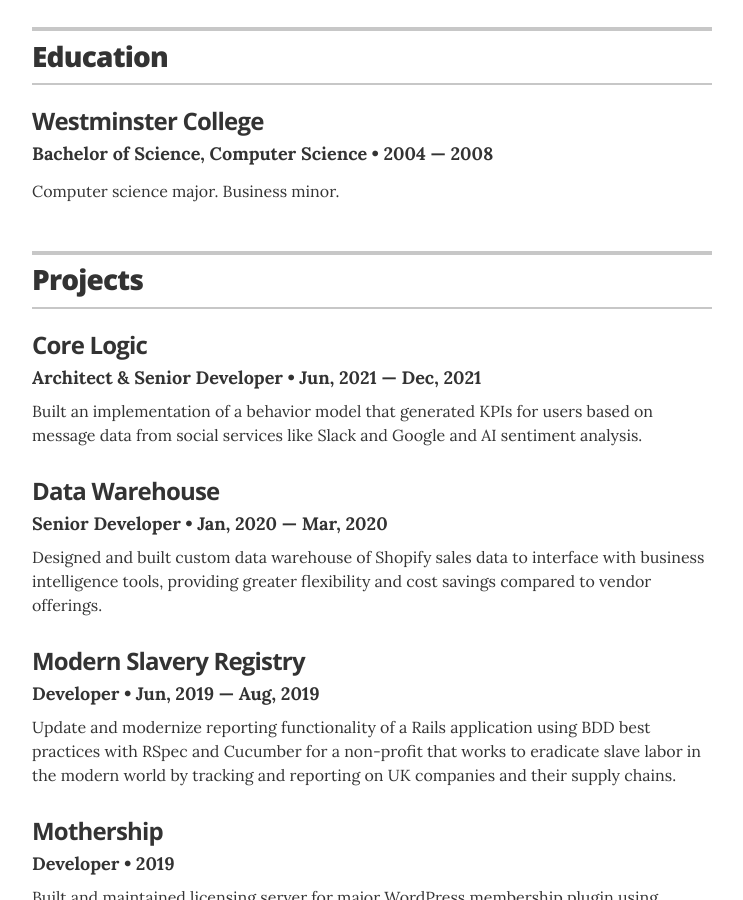
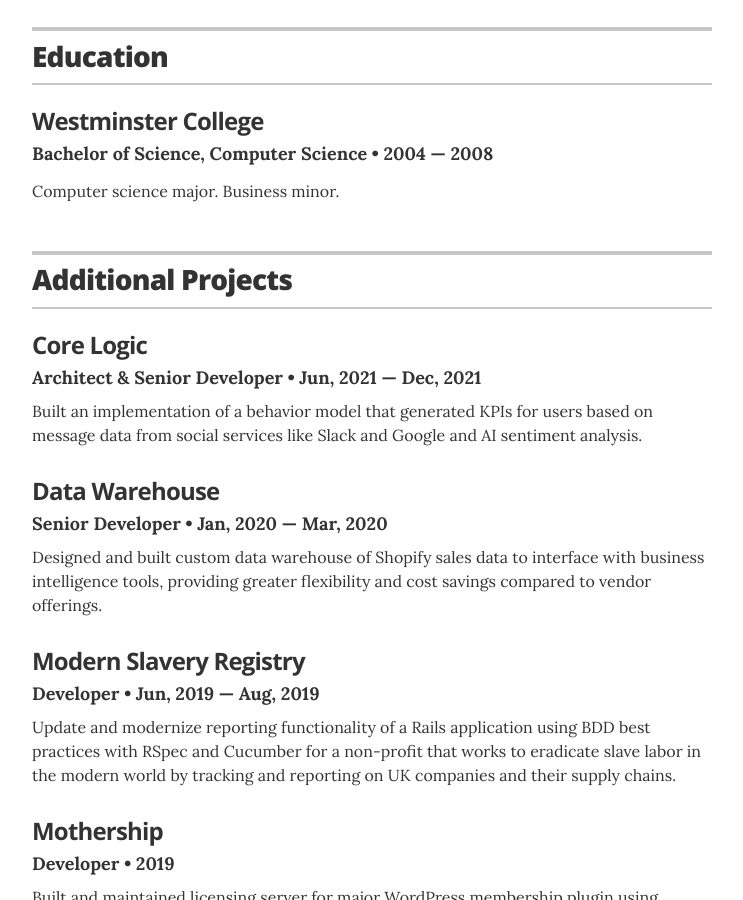
Before and after one commit to btoone/btoone.github.io, a Jekyll site: the page built from index.html, in a window 1280 px wide and 900 px high, scrolled down 1496 px. Shown: the whole window, without its empty margins (268-1011 px from the left). Built offline with Jekyll 4.4.1, drawn with Linux system fonts in a browser that asks for light colours.

Commit message:
Update section title

```diff
--- a/_layouts/resume.html
+++ b/_layouts/resume.html
@@ -104,7 +104,7 @@
       <!-- begin Projects -->
       <section class="content-section">
         <header class="section-header">
-          <h2>Projects</h2>
+          <h2>Additional Projects</h2>
         </header>
 
         {% for project in site.data.projects %}
```
Also changed, not shown: 1 other file.
